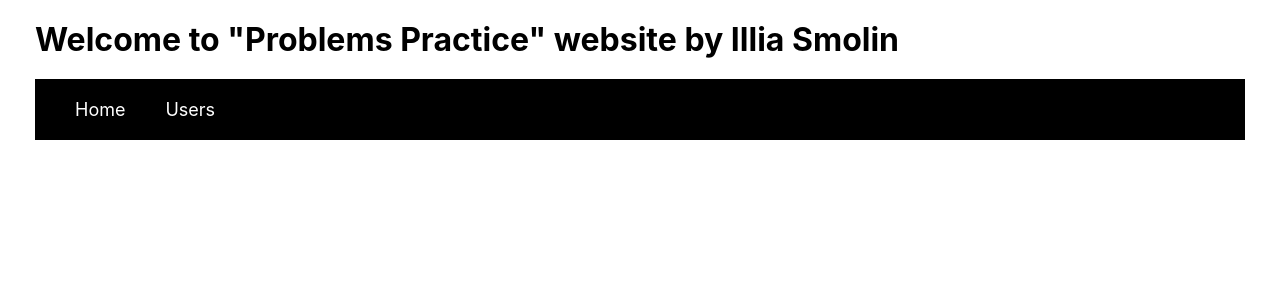
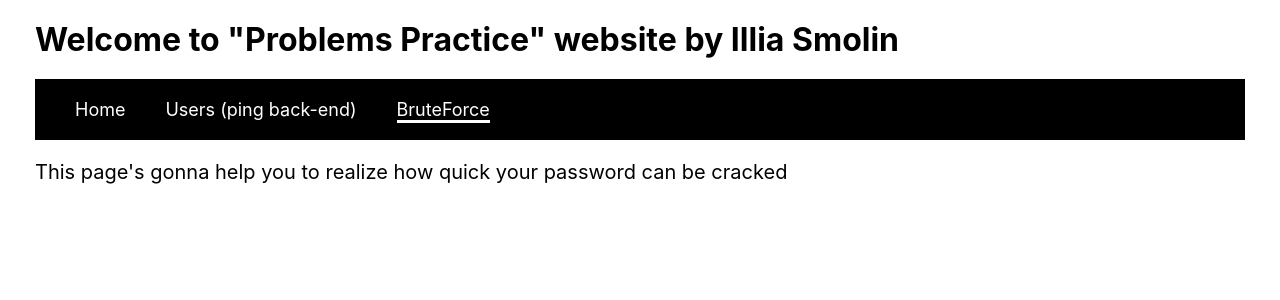
Before and after one commit to IlliaSmolin/problems-practice, a React (Create React App) app in the folder client/: page /bruteforce in a window 1280 px wide. Shown: the top 300 px of the page. Built offline with nearby package versions, Linux system fonts and the light colour scheme; no server answers.

Commit message:
added bruteforce component

```diff
--- /dev/null
+++ b/client/src/components/BruteForce.js
@@ -0,0 +1,23 @@
+import React, { Component } from "react";
+
+class BruteForce extends Component {
+  state = {};
+
+  componentDidMount() {
+    fetch("/bruteforce")
+      .then((res) => res.json())
+      .then((res) => this.setState(res));
+  }
+
+  render() {
+    return (
+      <div>
+        <p>
+          This page's gonna help you to realize how quick your password can be cracked
+        </p>
+      </div>
+    )
+  }
+}
+
+export default BruteForce;
--- a/client/src/components/Main.js
+++ b/client/src/components/Main.js
@@ -3,11 +3,13 @@ import { Switch, Route } from "react-router-dom";
 
 import Home from "./Home";
 import Users from "./Users";
+import BruteForce from "./BruteForce";
 
 const Main = () => (
   <Switch>
     <Route exact path="/" component={Home}></Route>
     <Route exact path="/users" component={Users}></Route>
+    <Route exact path="/bruteforce" component ={BruteForce}></Route>
   </Switch>
 );
 
--- a/client/src/components/NavigationBar.js
+++ b/client/src/components/NavigationBar.js
@@ -11,7 +11,12 @@ const NavigationBar = () => (
       </li>
       <li>
         <NavLink exact activeClassName="current" to="/users">
-          Users
+          Users (ping back-end)
+        </NavLink>
+      </li>
+      <li>
+        <NavLink exact activeClassName="current" to="/bruteforce">
+          BruteForce
         </NavLink>
       </li>
     </ul>
```
